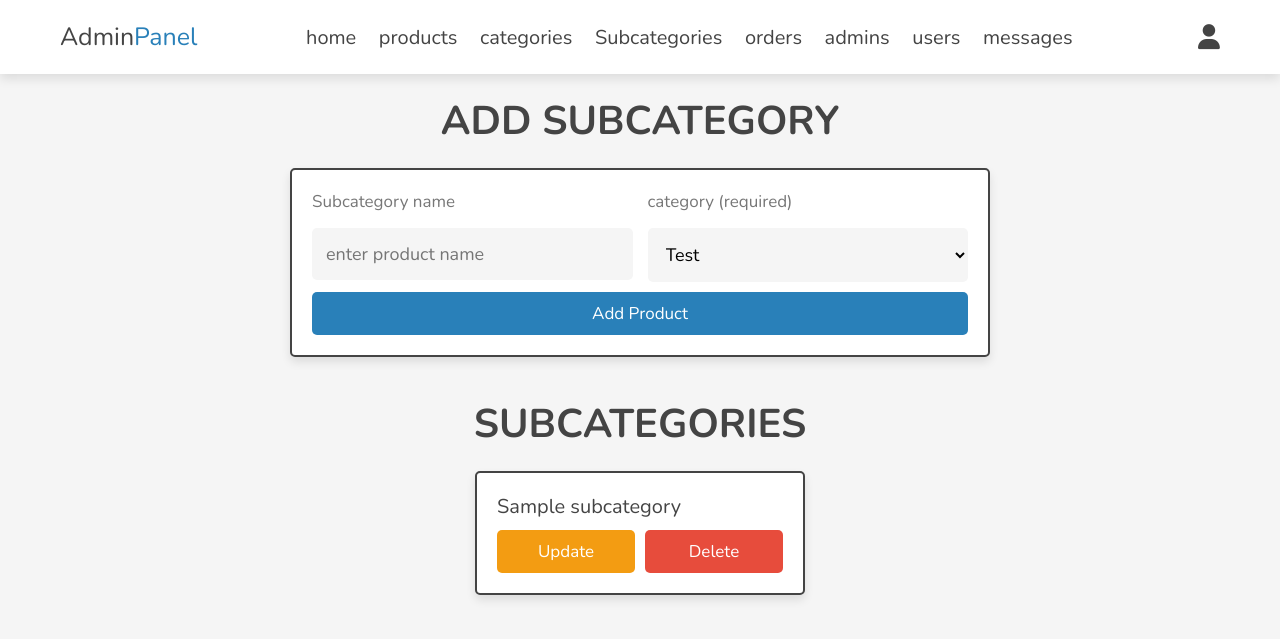
After one commit to AminKaammoun/Echri-Tounsi, a PHP site: page /admin/subcategory.php in a window 1280 px wide. The commit adds this page. Shown: the top 639 px of the page. Run offline with PHP 8.4, Linux system fonts and the light colour scheme; a user stored in the database is signed in; data comes from the database, SQL or seed files in the repository; tables that the repository leaves empty or names only in its code hold one stand-in row (values such as "Sample post"); some libraries are stand-ins or nearby versions.

Commit message:
subcategory_complet

```diff
--- a/admin/category.php
+++ b/admin/category.php
@@ -38,7 +38,6 @@ if (isset($_POST['add_category'])) {
             $message[] = 'image size is too large!';
          } else {
             move_uploaded_file($image_tmp_name_01, $image_folder_01);
-
             $message[] = 'new category added!';
          }
       }
--- /dev/null
+++ b/admin/subcategory.php
@@ -0,0 +1,145 @@
+<?php
+
+include '../components/connect.php';
+
+session_start();
+
+$admin_id = $_SESSION['admin_id'];
+
+if (!isset($admin_id)) {
+    header('location:admin_login.php');
+}
+;
+$select_categories = $conn->prepare("SELECT * FROM `category`");
+$select_categories->execute();
+$categories = $select_categories->fetchAll(PDO::FETCH_ASSOC);
+
+if (isset($_POST['add_subcategory'])) {
+
+    $name = $_POST['name'];
+    $name = filter_var($name, FILTER_SANITIZE_STRING);
+
+    $cate = intval($_POST['category']);
+   $cate = filter_var($cate, FILTER_SANITIZE_STRING);
+
+    $select_subcategories = $conn->prepare("SELECT * FROM `subcategory` WHERE name = ?");
+    $select_subcategories->execute([$name]);
+
+    if ($select_subcategories->rowCount() > 0) {
+        $message[] = 'Sub category name already exist!';
+    } else {
+
+        $insert_subcategories = $conn->prepare("INSERT INTO `subcategory`(name, category_id) VALUES(?,?)");
+        $insert_subcategories->execute([$name, $cate]);
+
+        if ($insert_subcategories) {
+            $message[] = 'new subcategory added!';
+        }
+    }
+}
+;
+
+if (isset($_GET['delete'])) {
+
+    $delete_id = $_GET['delete'];
+    $delete_category = $conn->prepare("DELETE FROM `subcategory` WHERE id = ?");
+    $delete_category->execute([$delete_id]);
+    header('location:subcategory.php');
+ }
+
+
+?>
+
+<!DOCTYPE html>
+<html lang="en">
+
+<head>
+    <meta charset="UTF-8">
+    <meta http-equiv="X-UA-Compatible" content="IE=edge">
+    <meta name="viewport" content="width=device-width, initial-scale=1.0">
+    <title>subcategory</title>
+
+    <link rel="stylesheet" href="https://cdnjs.cloudflare.com/ajax/libs/font-awesome/6.1.1/css/all.min.css">
+
+    <link rel="stylesheet" href="../css/admin_style.css">
+
+</head>
+
+<body>
+
+    <?php include '../components/admin_header.php'; ?>
+
+    <section class="add-products">
+
+        <h1 class="heading">add SubCategory</h1>
+
+        <form action="" method="post" enctype="multipart/form-data">
+            <div class="flex">
+                <div class="inputBox">
+                    <span>Subcategory name</span>
+                    <input type="text" class="box" required maxlength="100" placeholder="enter product name"
+                        name="name">
+                </div>
+
+                <div class="inputBox">
+                    <span>category (required)</span>
+                    <select name="category" id="category" class="box" required>
+                        <?php foreach ($categories as $category): ?>
+                            <option value="<?= $category['id']; ?>">
+                                <?= $category['name']; ?>
+                            </option>
+                        <?php endforeach; ?>
+                    </select>
+                </div>
+            </div>
+
+            <input type="submit" value="add product" class="btn" name="add_subcategory">
+        </form>
+
+    </section>
+
+    <section class="show-products">
+
+        <h1 class="heading">Subcategories </h1>
+
+        <div class="box-container">
+
+            <?php
+            $select_subcategories = $conn->prepare("SELECT * FROM `subcategory`");
+            $select_subcategories->execute();
+            if ($select_subcategories->rowCount() > 0) {
+                while ($fetch_subcategories = $select_subcategories->fetch(PDO::FETCH_ASSOC)) {
+                    ?>
+                    <div class="box">
+                        <div class="name">
+                            <?= $fetch_subcategories['name']; ?>
+                        </div>
+                        <div class="flex-btn">
+                            <a href="update_subcategory.php?update=<?= $fetch_subcategories['id']; ?>" class="option-btn">update</a>
+                            <a href="subcategory.php?delete=<?= $fetch_subcategories['id']; ?>" class="delete-btn"
+                                onclick="return confirm('delete this subcategory?');">delete</a>
+                        </div>
+                    </div>
+                    <?php
+                }
+            } else {
+                echo '<p class="empty">no subcategories added yet!</p>';
+            }
+            ?>
+
+        </div>
+
+    </section>
+
+
+
+
+
+
+
+
+    <script src="../js/admin_script.js"></script>
+
+</body>
+
+</html>
--- a/components/admin_header.php
+++ b/components/admin_header.php
@@ -21,6 +21,7 @@
          <a href="../admin/dashboard.php">home</a>
          <a href="../admin/products.php">products</a>
          <a href="../admin/category.php">categories</a>
+         <a href="../admin/subcategory.php">Subcategories</a>
          <a href="../admin/placed_orders.php">orders</a>
          <a href="../admin/admin_accounts.php">admins</a>
          <a href="../admin/users_accounts.php">users</a>
```
Also changed, not shown: admin/dashboard.php (+10 -0 lines), admin/update_subcategory.php (added, +124 -0 lines), uploaded_img/Picture2.png (deleted), uploaded_img/colors.jpg (deleted).
